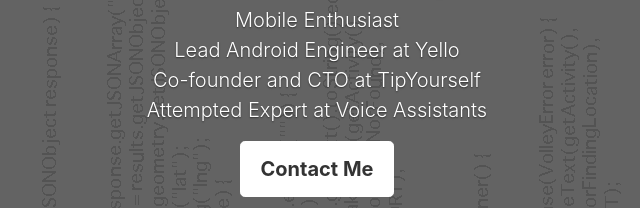
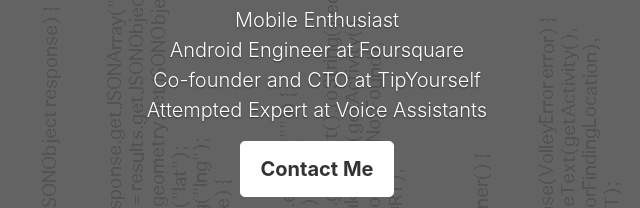
Before and after one commit to joshafeinberg/joshafeinberg.github.io, a plain HTML site: page index.html in a window 1280 px wide. Shown: the part 317-525 px from the top of the page, 323-963 px from the left. Drawn offline with nearby package versions, Linux system fonts and the light colour scheme.

Commit message:
New job!

```diff
--- a/index.html
+++ b/index.html
@@ -49,7 +49,7 @@
             <h1 class="cover-heading">Josh Feinberg</h1>
             <p class="lead">
                 Mobile Enthusiast<br />
-                Lead Android Engineer at <a href="http://yello.co">Yello</a><br />
+                Android Engineer at <a href="http://foursquare.com">Foursquare</a><br />
                 Co-founder and CTO at <a href="http://tipyourself.com">TipYourself</a><br />
                 Attempted Expert at <a href="https://tutorials.botsfloor.com/building-a-google-action-using-api-ai-3614874bfa75">Voice Assistants</a>
             </p>
@@ -61,8 +61,9 @@
           <div id="resume" class="inner cover">
             <h1 class="cover-heading">Resume</h1>
             <p class="lead">
+                <strong>Foursquare</strong> - <em>Software Engineer</em> (2018 - Presenter)<br />
                 <strong>Tip Yourself</strong> - <em>Co-founder and CTO</em> (2017 - Present)<br />
-                <strong>Yello</strong> - <em>Lead Android Developer</em> (2014 - Present)<br />
+                <strong>Yello</strong> - <em>Lead Android Developer</em> (2014 - 2018)<br />
                 <strong>Punchkick Interactive</strong> - <em>Android Developer</em> (2014)<br />
                 <strong>Ciber</strong> - <em>Consultant</em> (2012-2014)
             </p>
```
